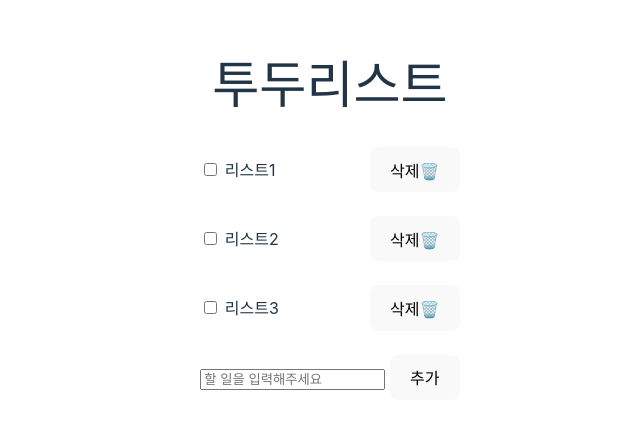
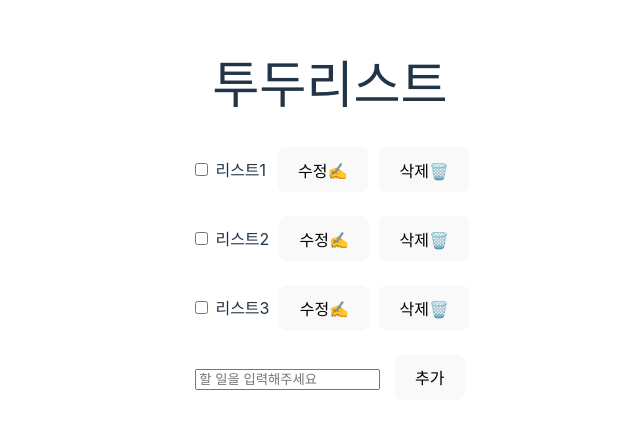
Before and after one commit to soyoonJ/svelte-study, a Svelte app: page / in a window 1280 px wide. Shown: the part 189-618 px from the top of the page, without its empty margins (310-950 px from the left). Built offline with nearby package versions, Linux system fonts and the light colour scheme.

Commit message:
feature: update text

```diff
--- a/package.json
+++ b/package.json
@@ -12,5 +12,8 @@
     "@sveltejs/vite-plugin-svelte": "^1.0.2",
     "svelte": "^3.49.0",
     "vite": "^3.1.0"
+  },
+  "dependencies": {
+    "felte": "^1.2.6"
   }
 }
--- a/src/App.svelte
+++ b/src/App.svelte
@@ -17,14 +17,19 @@
     { checked: false, text: "리스트2" },
     { checked: false, text: "리스트3" },
   ];
+  // let todoListsCopy = todoLists.map((e) => JSON.parse(JSON.stringify(e)));
 
   let newTodo = "";
+  let updateBackup = "";
+
+  let isUpdate = Array(todoLists.length).fill(false);
 
   function handleSubmit() {
     if (newTodo === "") {
       console.log("내용을 입력하세요");
     } else {
       todoLists = [...todoLists, { checked: false, text: newTodo }];
+      // todoListsCopy = todoLists;
       newTodo = "";
     }
   }
@@ -34,11 +39,32 @@
     todoLists[todo]["checked"] = !todoLists[todo]["checked"];
   }
 
+  function rewriteTodo(todoList) {
+    const targetTodoIndex = todoLists.findIndex((e) => e === todoList);
+    isUpdate[targetTodoIndex] = true;
+  }
   function removeTodo(todoList) {
     if (window.confirm(`${todoList.text}를 삭제하시겠습니까?`)) {
       todoLists = todoLists.filter((e) => e !== todoList);
     } else {
     }
+    // todoListsCopy = todoLists;
+  }
+
+  // function setDefaultValue(todoList) {
+  //   return todoList.text;
+  // }
+
+  function updateTodo(todoList) {
+    const targetTodoIndex = todoLists.findIndex((e) => e === todoList);
+    isUpdate[targetTodoIndex] = false;
+  }
+  function cancelTodoUpdate(todoList) {
+    const targetTodoIndex = todoLists.findIndex((e) => e === todoList);
+    isUpdate[targetTodoIndex] = false;
+
+    // console.log(todoLists[targetTodoIndex].text);
+    todoLists[targetTodoIndex]["text"] = updateBackup;
   }
 </script>
 
@@ -85,6 +111,7 @@
     <!-- bind:checked={toggleTodo(todoList.text)} -->
     {#each todoLists as todoList}
       <div class="todo_align">
+        {#if !isUpdate[todoLists.findIndex((e) => e === todoList)]}
           <label class:checked={todoList.checked === true}>
             <input
               on:click={() => toggleTodo(todoList)}
@@ -93,7 +120,19 @@
             />
             {todoList.text}
           </label>
+
+          <button on:click={() => rewriteTodo(todoList)}>수정✍️</button>
           <button on:click={() => removeTodo(todoList)}>삭제🗑️</button>
+        {:else}
+          <!-- 다시 포커스 됐을 때 데이터 이상해짐 -->
+          <input
+            bind:value={todoList.text}
+            on:focus={() => (updateBackup = todoList.text)}
+          />
+
+          <button on:click={() => cancelTodoUpdate(todoList)}>취소</button>
+          <button on:click={() => updateTodo(todoList)}>저장✍️</button>
+        {/if}
       </div>
       <br />
     {/each}
@@ -115,6 +154,10 @@
     color: #ddd;
     text-decoration: line-through;
   }
+
+  button {
+    margin-left: 10px;
+  }
   /* .logo {
     height: 6em;
     padding: 1.5em;
```
Also changed, not shown: 1 other file (tests, documents, lock files or other folders). Lines whose indentation alone changed are shown as unchanged.
